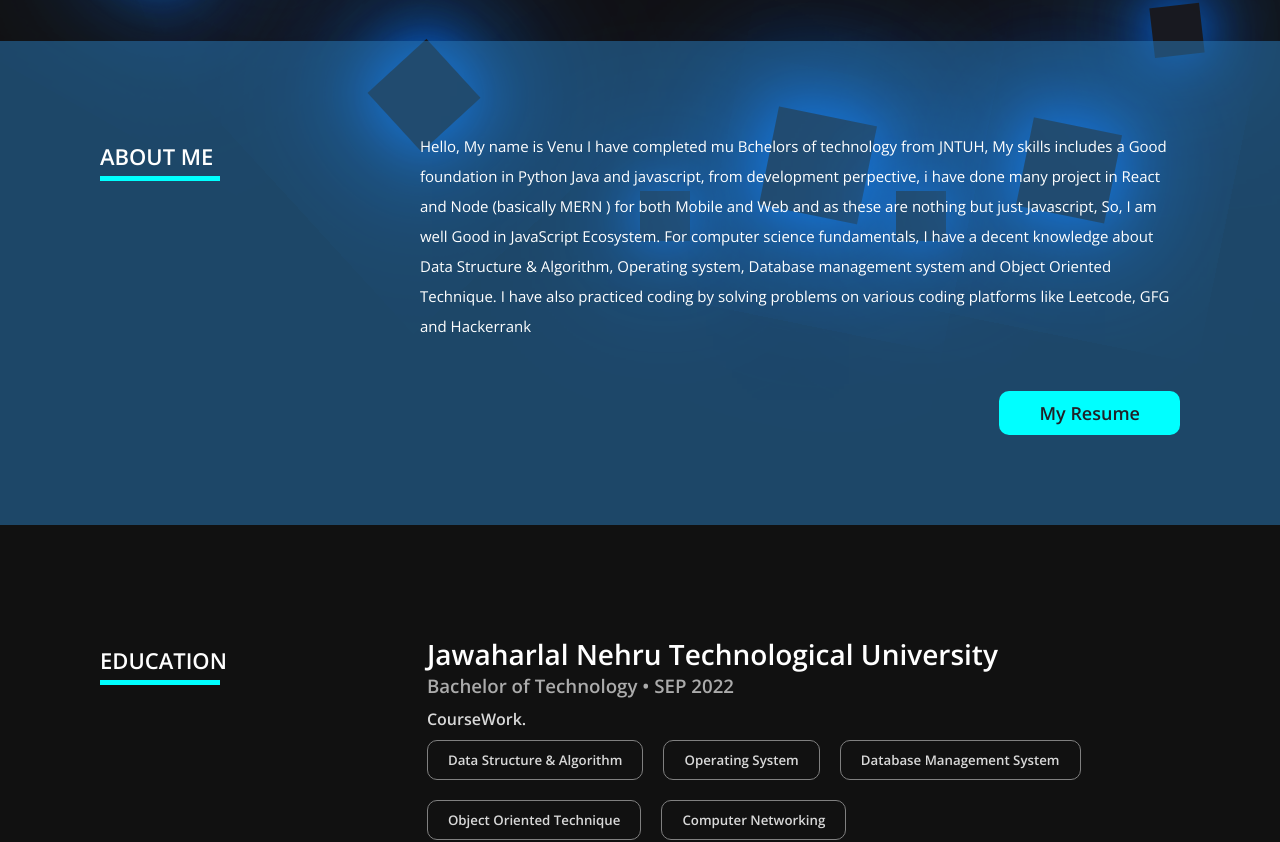
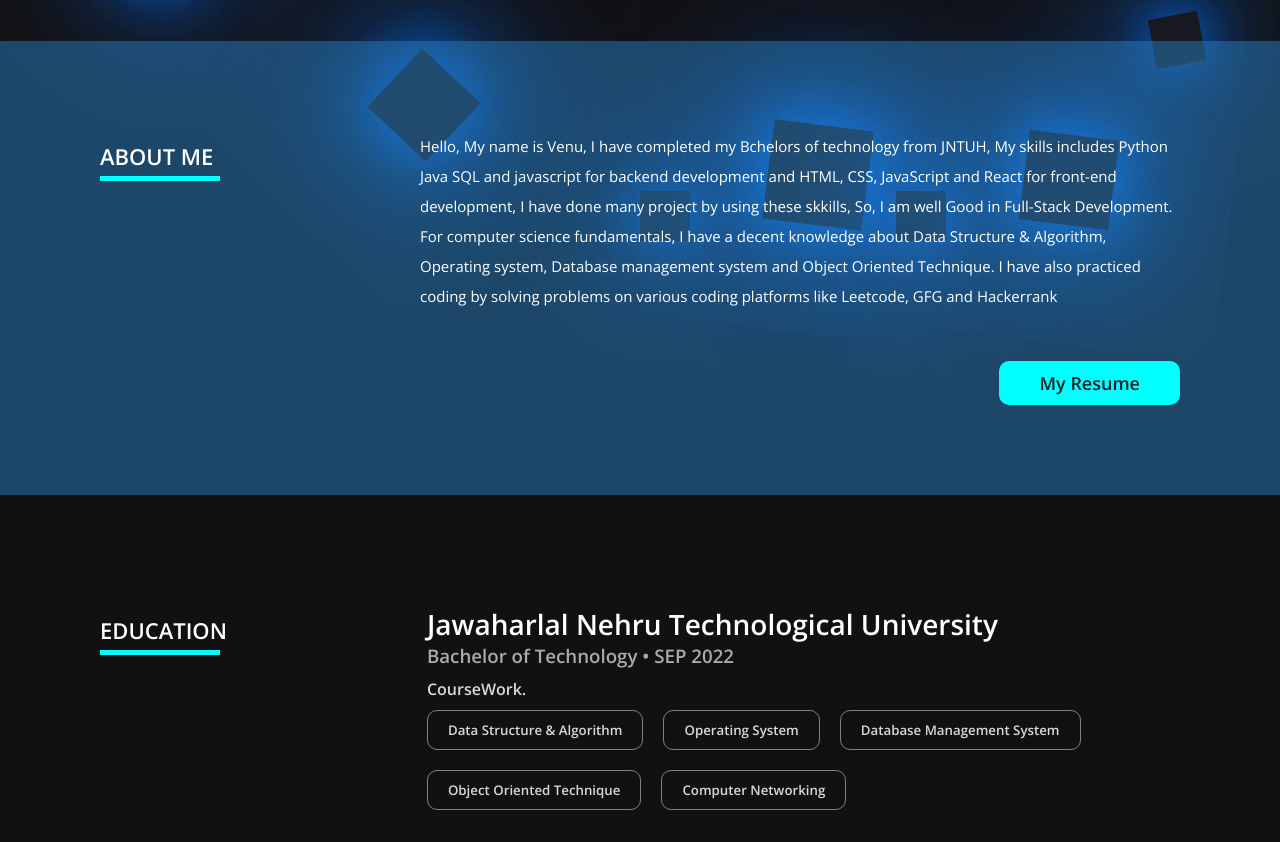
Before and after one commit to VenuThothalla/My-Portfolio-website, a React (Vite) app: page / in a window 1280 px wide. Shown: the part 739-1581 px from the top of the page. Built offline with nearby package versions, Linux system fonts and the light colour scheme.

Commit message:
added certificates

```diff
--- a/src/components/about/About.jsx
+++ b/src/components/about/About.jsx
@@ -10,29 +10,18 @@ const About = () => {
         </div>
         <div className="partrightAbout">
           <p>
-            {/* Hello, My name is Piyush Sagar Currently in 6th semester, pursuing
-            B.Tech in Information technology from Dr. Ram Manohar Lohia Avadh
-            University, My skills includes a decent foundation in C++ and
-            JavasSript from development perpective, I have done many project in
-            React and Node for both Mobile and Web, For computer science
-            fundamentals, I have a decent knowledge about Data Structure &
-            Algorithm, Operating system, Database management system and Object
-            Oriented Technique. I have also practiced coding by solving over
-            500+ problems on various coding platforms like Leetcode, GFG and
-            Hackerrank */}
-            Hello, My name is Venu I have completed mu Bchelors of technology
-            from JNTUH, My skills includes a Good foundation in Python Java and
-            javascript, from development perpective, i have done many project in
-            React and Node (basically MERN ) for both Mobile and Web and as
-            these are nothing but just Javascript, So, I am well Good in
-            JavaScript Ecosystem. For computer science fundamentals, I have a
-            decent knowledge about Data Structure & Algorithm, Operating system,
-            Database management system and Object Oriented Technique. I have
-            also practiced coding by solving problems on various coding
-            platforms like Leetcode, GFG and Hackerrank
+            Hello, My name is Venu, I have completed my Bchelors of technology
+            from JNTUH, My skills includes Python Java SQL and javascript for
+            backend development and HTML, CSS, JavaScript and React for
+            front-end development, I have done many project by using these
+            skkills, So, I am well Good in Full-Stack Development. For computer
+            science fundamentals, I have a decent knowledge about Data Structure
+            & Algorithm, Operating system, Database management system and Object
+            Oriented Technique. I have also practiced coding by solving problems
+            on various coding platforms like Leetcode, GFG and Hackerrank
           </p>
           <a
-            href="https://drive.google.com/file/d/1ukXWjoNiIfWU-oy04fUJc9K69KH_Fl5g/view?usp=drive_link"
+            href="https://drive.google.com/file/d/1I3kaQIuz1UTi3zRfXyg73sK_WKzz3Wkf/view?usp=drive_link"
             target="_blank"
             rel="noreferrer"
           >
--- a/src/components/certificate/Certificate.jsx
+++ b/src/components/certificate/Certificate.jsx
@@ -3,6 +3,8 @@ import logo from "./Salesforce.jpg";
 import pythonC from "./Certificate-Python.jpg";
 import AccentureC from "./Accenture-certificate.jpg";
 import sqlC from "./sql-hackerRank.jpg";
+import jpmorgan from "./jpmorgan.jpg";
+
 const Certificate = () => {
   return (
     <div id="certificate" className="c-continer">
@@ -22,7 +24,7 @@ const Certificate = () => {
             <img src={pythonC} alt="img" />
           </a>
           <a
-            href="https://forage-uploads-prod.s3.amazonaws.com/completion-certificates/Accenture%20Nordics/PxenP4rHNE6Bh4nQz_Accenture%20Nordics_Sh9uhBaQgioF4Cs2C_1701428897109_completion_certificate.pdf"
+            href="https://drive.google.com/file/d/1oNyA42DhYmHIvK6KZmaD83F-7vv3oDwo/view?usp=sharing"
             target="_blank"
           >
             <img src={AccentureC} alt="img" />
@@ -34,6 +36,13 @@ const Certificate = () => {
           >
             <img src={sqlC} alt="img" />
           </a>
+
+          <a
+            href="https://drive.google.com/file/d/1YisEc5e0Z8GIlvbwcCS2MCA0DnaqYytm/view?usp=sharing"
+            target="_blank"
+          >
+            <img src={jpmorgan} alt="img" />
+          </a>
         </div>
       </div>
     </div>
```
Also changed, not shown: src/components/certificate/jpmorgan.jpg (added).
